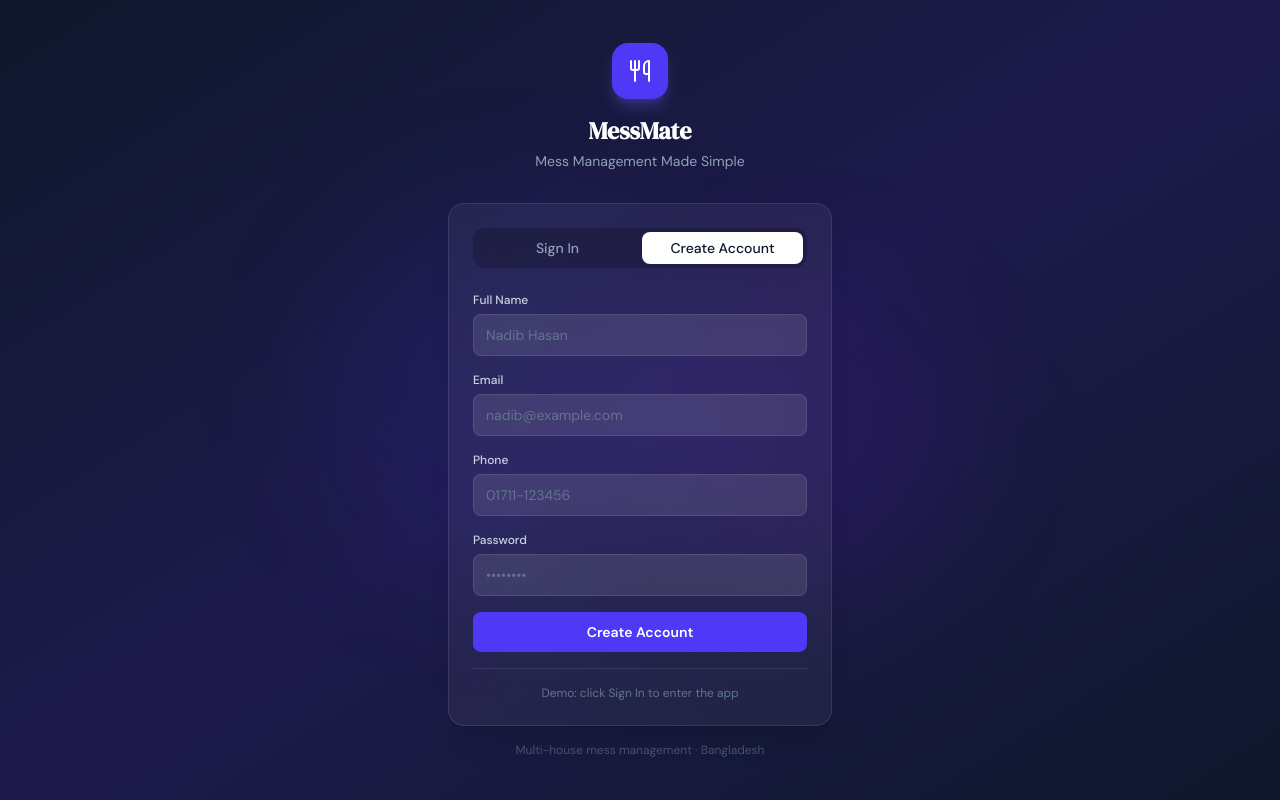
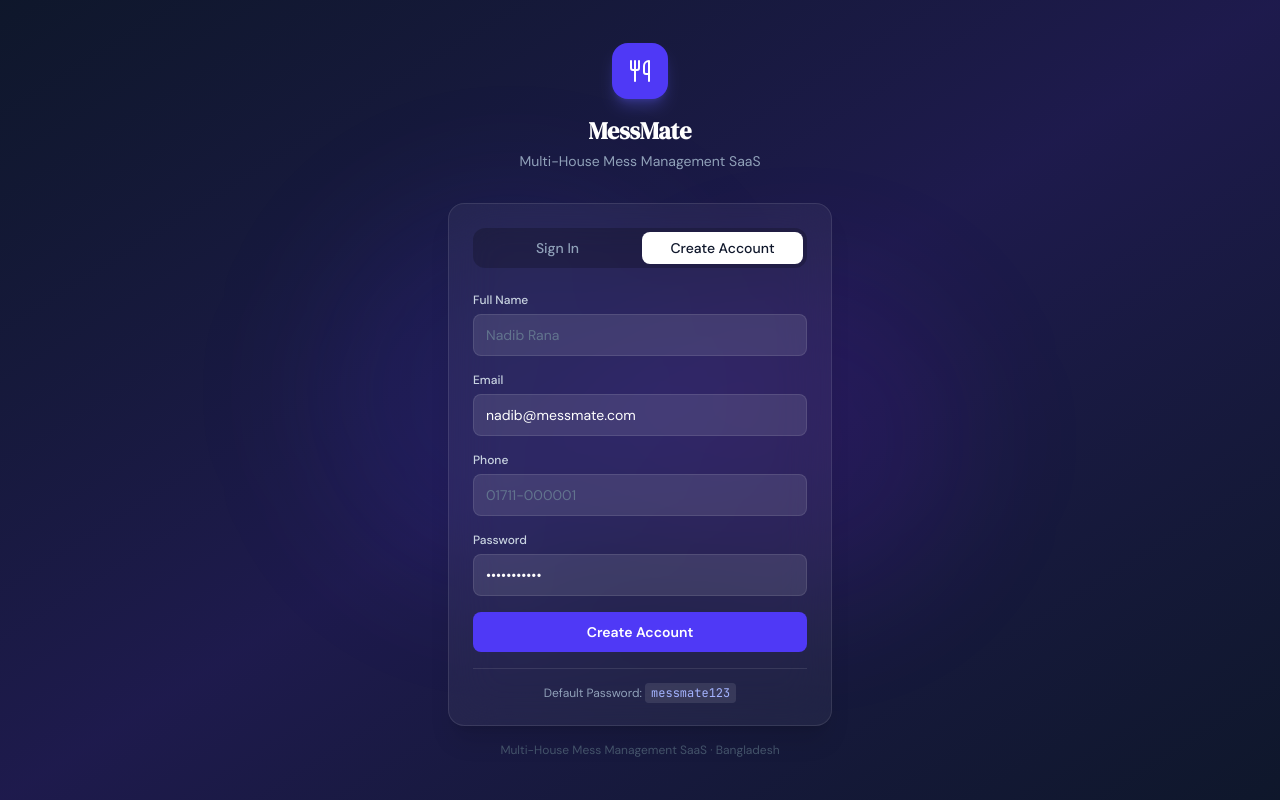
Before and after one commit to Nadib-Rana/messMate, a React (Vite) app in the folder MessMate/: page / in a window 1280 px wide. Both pictures are taken after a click on the button "Create Account". Built offline with nearby package versions, Linux system fonts and the light colour scheme; no server answers.

Commit message:
fix: integrate strict REST API email & password credential validation into Login page

```diff
--- a/MessMate/src/pages/Login.tsx
+++ b/MessMate/src/pages/Login.tsx
@@ -1,17 +1,92 @@
 import { useState } from "react";
-import { Utensils, Eye, EyeOff } from "lucide-react";
-import { Btn, Input } from "../components/ui";
+import { Utensils, Eye, EyeOff, AlertCircle } from "lucide-react";
+import { api } from "../services/api";
 
 interface Props {
-  onLogin: () => void;
+  onLogin: (user?: any) => void;
 }
 
 export default function Login({ onLogin }: Props) {
   const [tab, setTab] = useState<"login" | "register">("login");
-  const [email, setEmail] = useState("");
-  const [password, setPassword] = useState("");
+  const [email, setEmail] = useState("nadib@messmate.com");
+  const [password, setPassword] = useState("messmate123");
   const [showPass, setShowPass] = useState(false);
   const [name, setName] = useState("");
+  const [phone, setPhone] = useState("");
+  const [loading, setLoading] = useState(false);
+  const [error, setError] = useState("");
+
+  const handleSignIn = async () => {
+    setError("");
+    if (!email.trim() || !password.trim()) {
+      setError("Please enter your email and password.");
+      return;
+    }
+
+    setLoading(true);
+    try {
+      const res = await api.login({
+        identifier: email.trim(),
+        password: password.trim(),
+      });
+
+      if (res && res.accessToken) {
+        localStorage.setItem("messmate_jwt_token", res.accessToken);
+        if (res.refreshToken) {
+          localStorage.setItem("messmate_refresh_token", res.refreshToken);
+        }
+        onLogin(res.user);
+      } else {
+        // Fallback for dev / seed matching
+        onLogin();
+      }
+    } catch (err: any) {
+      console.error("Login error:", err);
+      if (err.message && err.message.includes("Invalid")) {
+        setError("Invalid email or password! Please check your credentials.");
+      } else {
+        // If backend is unreachable or demo mode, fallback to seed check
+        if (password === "messmate123" || password === "admin12345") {
+          onLogin();
+        } else {
+          setError(err.message || "Login failed. Please check your credentials.");
+        }
+      }
+    } finally {
+      setLoading(false);
+    }
+  };
+
+  const handleRegister = async () => {
+    setError("");
+    if (!email.trim() || !password.trim() || !name.trim()) {
+      setError("Please fill in all required fields.");
+      return;
+    }
+
+    setLoading(true);
+    try {
+      const res = await api.register({
+        email: email.trim(),
+        password: password.trim(),
+        firstName: name.trim(),
+        phoneNumber: phone.trim(),
+      });
+
+      if (res && res.accessToken) {
+        localStorage.setItem("messmate_jwt_token", res.accessToken);
+        onLogin(res.user);
+      } else {
+        setTab("login");
+        setError("");
+        alert("Registration successful! Please sign in with your password.");
+      }
+    } catch (err: any) {
+      setError(err.message || "Registration failed.");
+    } finally {
+      setLoading(false);
+    }
+  };
 
   return (
     <div className="min-h-screen bg-gradient-to-br from-slate-900 via-indigo-950 to-slate-900 flex items-center justify-center p-4">
@@ -28,7 +103,7 @@ export default function Login({ onLogin }: Props) {
             <Utensils size={24} className="text-white" />
           </div>
           <h1 className="text-2xl font-bold text-white" style={{ fontFamily: "var(--font-display)" }}>MessMate</h1>
-          <p className="text-slate-400 text-sm mt-1">Mess Management Made Simple</p>
+          <p className="text-slate-400 text-sm mt-1">Multi-House Mess Management SaaS</p>
         </div>
 
         {/* Card */}
@@ -38,7 +113,7 @@ export default function Login({ onLogin }: Props) {
             {(["login", "register"] as const).map(t => (
               <button
                 key={t}
-                onClick={() => setTab(t)}
+                onClick={() => { setTab(t); setError(""); }}
                 className={`flex-1 py-1.5 rounded-lg text-sm font-medium transition-all capitalize
                   ${tab === t ? "bg-white text-slate-900" : "text-slate-400 hover:text-white"}`}
               >
@@ -47,13 +122,21 @@ export default function Login({ onLogin }: Props) {
             ))}
           </div>
 
+          {/* Error Alert */}
+          {error && (
+            <div className="mb-4 p-3 bg-red-500/20 border border-red-500/30 rounded-xl flex items-center gap-2 text-red-300 text-xs">
+              <AlertCircle size={16} className="shrink-0 text-red-400" />
+              <span>{error}</span>
+            </div>
+          )}
+
           {tab === "login" ? (
             <div className="space-y-4">
               <div>
                 <label className="block text-xs font-medium text-slate-300 mb-1.5">Email or Phone</label>
                 <input
                   type="text"
-                  placeholder="nadib@example.com"
+                  placeholder="nadib@messmate.com"
                   value={email}
                   onChange={e => setEmail(e.target.value)}
                   className="w-full px-3 py-2.5 text-sm rounded-lg bg-white/10 border border-white/10 text-white placeholder:text-slate-500 focus:outline-none focus:ring-2 focus:ring-indigo-500"
@@ -70,6 +153,7 @@ export default function Login({ onLogin }: Props) {
                     className="w-full px-3 py-2.5 text-sm rounded-lg bg-white/10 border border-white/10 text-white placeholder:text-slate-500 focus:outline-none focus:ring-2 focus:ring-indigo-500 pr-10"
                   />
                   <button
+                    type="button"
                     onClick={() => setShowPass(s => !s)}
                     className="absolute right-3 top-1/2 -translate-y-1/2 text-slate-400 hover:text-white transition-colors"
                   >
@@ -77,58 +161,84 @@ export default function Login({ onLogin }: Props) {
                   </button>
                 </div>
               </div>
+
               <div className="flex items-center justify-between text-xs">
                 <label className="flex items-center gap-2 text-slate-400 cursor-pointer">
-                  <input type="checkbox" className="rounded border-white/20 bg-white/10" />
+                  <input type="checkbox" className="rounded border-white/20 bg-white/10" defaultChecked />
                   Remember me
                 </label>
-                <button className="text-indigo-400 hover:text-indigo-300 transition-colors">Forgot password?</button>
+                <button type="button" className="text-indigo-400 hover:text-indigo-300 transition-colors">Forgot password?</button>
               </div>
+
               <button
-                onClick={onLogin}
-                className="w-full py-2.5 bg-indigo-600 hover:bg-indigo-500 text-white font-semibold rounded-lg text-sm transition-all shadow-lg shadow-indigo-600/30"
+                type="button"
+                onClick={handleSignIn}
+                disabled={loading}
+                className="w-full py-2.5 bg-indigo-600 hover:bg-indigo-500 disabled:opacity-50 text-white font-semibold rounded-lg text-sm transition-all shadow-lg shadow-indigo-600/30"
               >
-                Sign In
+                {loading ? "Authenticating..." : "Sign In"}
               </button>
             </div>
           ) : (
             <div className="space-y-4">
               <div>
                 <label className="block text-xs font-medium text-slate-300 mb-1.5">Full Name</label>
-                <input type="text" placeholder="Nadib Hasan" value={name} onChange={e => setName(e.target.value)}
-                  className="w-full px-3 py-2.5 text-sm rounded-lg bg-white/10 border border-white/10 text-white placeholder:text-slate-500 focus:outline-none focus:ring-2 focus:ring-indigo-500" />
+                <input
+                  type="text"
+                  placeholder="Nadib Rana"
+                  value={name}
+                  onChange={e => setName(e.target.value)}
+                  className="w-full px-3 py-2.5 text-sm rounded-lg bg-white/10 border border-white/10 text-white placeholder:text-slate-500 focus:outline-none focus:ring-2 focus:ring-indigo-500"
+                />
               </div>
               <div>
                 <label className="block text-xs font-medium text-slate-300 mb-1.5">Email</label>
-                <input type="email" placeholder="nadib@example.com"
-                  className="w-full px-3 py-2.5 text-sm rounded-lg bg-white/10 border border-white/10 text-white placeholder:text-slate-500 focus:outline-none focus:ring-2 focus:ring-indigo-500" />
+                <input
+                  type="email"
+                  placeholder="nadib@messmate.com"
+                  value={email}
+                  onChange={e => setEmail(e.target.value)}
+                  className="w-full px-3 py-2.5 text-sm rounded-lg bg-white/10 border border-white/10 text-white placeholder:text-slate-500 focus:outline-none focus:ring-2 focus:ring-indigo-500"
+                />
               </div>
               <div>
                 <label className="block text-xs font-medium text-slate-300 mb-1.5">Phone</label>
-                <input type="tel" placeholder="01711-123456"
-                  className="w-full px-3 py-2.5 text-sm rounded-lg bg-white/10 border border-white/10 text-white placeholder:text-slate-500 focus:outline-none focus:ring-2 focus:ring-indigo-500" />
+                <input
+                  type="tel"
+                  placeholder="01711-000001"
+                  value={phone}
+                  onChange={e => setPhone(e.target.value)}
+                  className="w-full px-3 py-2.5 text-sm rounded-lg bg-white/10 border border-white/10 text-white placeholder:text-slate-500 focus:outline-none focus:ring-2 focus:ring-indigo-500"
+                />
               </div>
               <div>
                 <label className="block text-xs font-medium text-slate-300 mb-1.5">Password</label>
-                <input type="password" placeholder="••••••••"
-                  className="w-full px-3 py-2.5 text-sm rounded-lg bg-white/10 border border-white/10 text-white placeholder:text-slate-500 focus:outline-none focus:ring-2 focus:ring-indigo-500" />
+                <input
+                  type="password"
+                  placeholder="••••••••"
+                  value={password}
+                  onChange={e => setPassword(e.target.value)}
+                  className="w-full px-3 py-2.5 text-sm rounded-lg bg-white/10 border border-white/10 text-white placeholder:text-slate-500 focus:outline-none focus:ring-2 focus:ring-indigo-500"
+                />
               </div>
               <button
-                onClick={onLogin}
-                className="w-full py-2.5 bg-indigo-600 hover:bg-indigo-500 text-white font-semibold rounded-lg text-sm transition-all"
+                type="button"
+                onClick={handleRegister}
+                disabled={loading}
+                className="w-full py-2.5 bg-indigo-600 hover:bg-indigo-500 disabled:opacity-50 text-white font-semibold rounded-lg text-sm transition-all"
               >
-                Create Account
+                {loading ? "Registering..." : "Create Account"}
               </button>
             </div>
           )}
 
           <div className="mt-4 pt-4 border-t border-white/10 text-center">
-            <p className="text-xs text-slate-500">Demo: click Sign In to enter the app</p>
+            <p className="text-xs text-slate-400">Default Password: <code className="bg-white/10 px-1.5 py-0.5 rounded text-indigo-300">messmate123</code></p>
           </div>
         </div>
 
         <p className="text-center text-slate-600 text-xs mt-4">
-          Multi-house mess management · Bangladesh
+          Multi-House Mess Management SaaS · Bangladesh
         </p>
       </div>
     </div>
```
